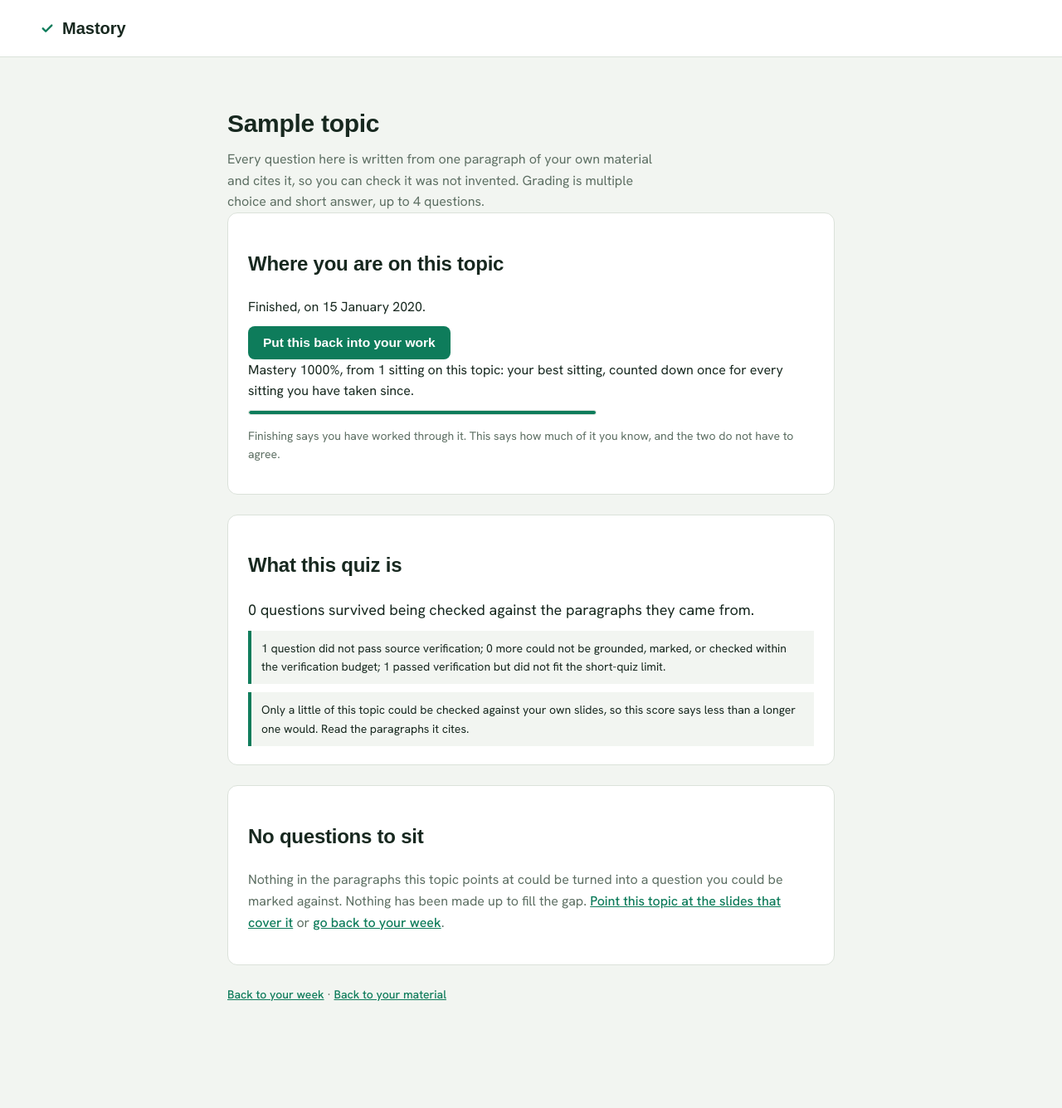
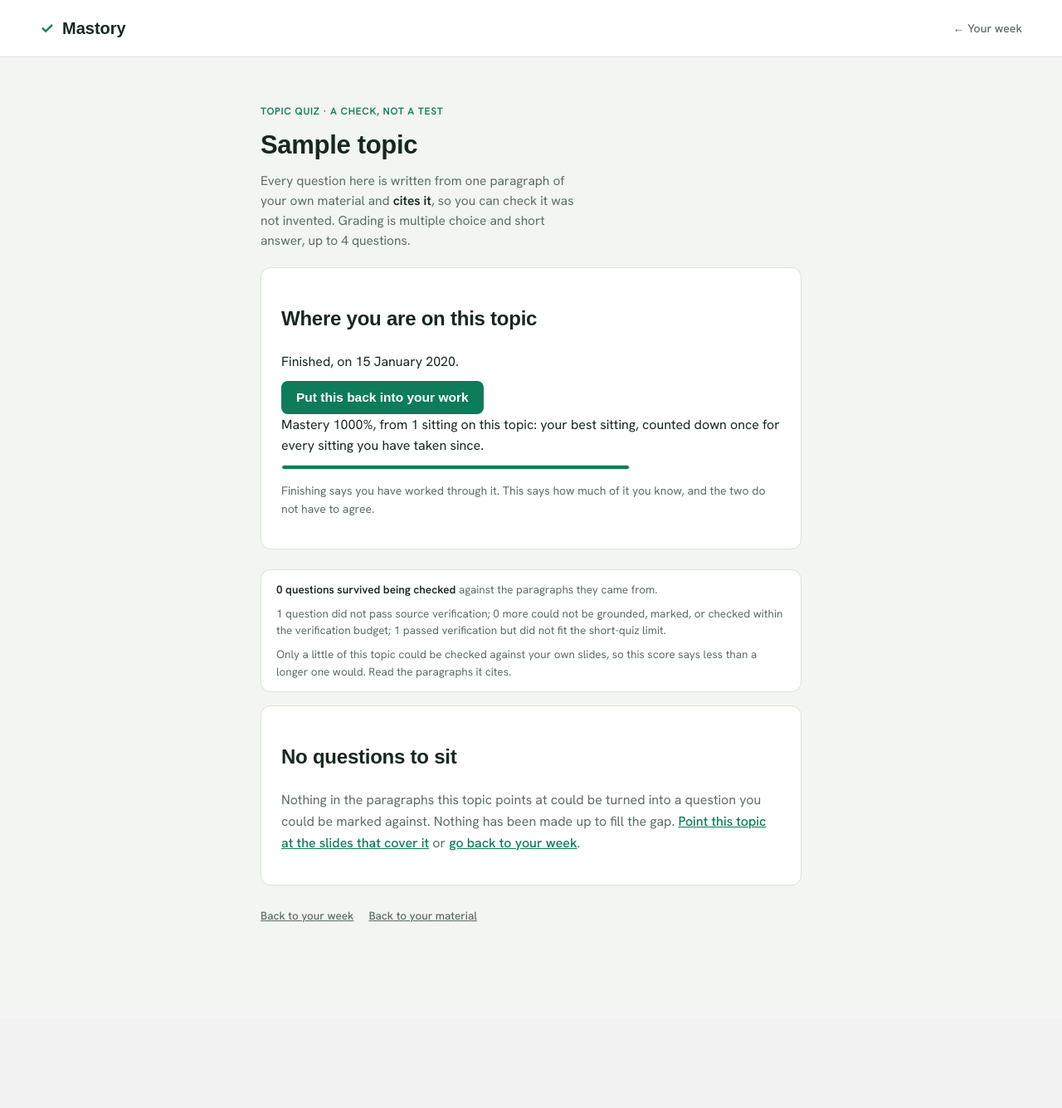
Before and after one commit to Des331150/Mastory, a Django app: page /courses/1/topics/1/quiz/ in a window 1280 px wide. Shown: the whole page at 83% size. After the commit the page ends 1111 px from the top, so only its background shows below. Run offline with Django 5.2, Linux system fonts and the light colour scheme; data comes from the database, SQL or seed files in the repository; tables that the repository leaves empty hold one stand-in row (values such as "Sample post"); data that the repository does not hold is empty; parts of the project's set-up code (start-up, migrations or seed data) failed here and were passed over; some libraries are stand-ins or nearby versions; some web fonts are replaced.

Commit message:
The quiz wears its three locked states

```diff
--- a/material/static/material/reading.css
+++ b/material/static/material/reading.css
@@ -1139,3 +1139,109 @@ details.settings summary { font-weight: 600; font-size: 15.5px; cursor: pointer;
   .index { position: static; display: none; }
   .index.open { display: block; }
 }
+
+/* The quiz in its three locked states (quiz/01 sitting, 02 marked, 03 held):
+   the shape box says what survived the checks, each question is a card that
+   cites its paragraph, and a mark is a word, never an alarm. */
+.quiz-page { max-width: 700px; }
+.quiz-page .kicker {
+  font-size: 12px;
+  font-weight: 600;
+  letter-spacing: 0.06em;
+  text-transform: uppercase;
+  color: var(--green);
+  margin: 0 0 6px;
+}
+.quiz-page h1 { font-weight: 700; font-size: clamp(25px, 3.2vw, 31px); letter-spacing: -0.01em; margin: 0 0 6px; }
+.quiz-page .lede { margin: 0 0 20px; }
+.quiz-page .lede b { color: var(--ink); }
+
+.shape {
+  background: var(--panel);
+  border: 1px solid var(--line);
+  border-radius: 12px;
+  padding: 13px 18px;
+  font-size: 13.5px;
+  color: var(--ink-soft);
+  line-height: 1.55;
+  margin: 0 0 16px;
+}
+.shape b { color: var(--ink); font-weight: 600; }
+.shape .dropped-note,
+.shape .low-confidence { margin: 8px 0 0; padding: 0; border-left: 0; background: transparent; font-size: 13.5px; }
+
+.quiz-page .question {
+  background: var(--panel);
+  border: 1px solid var(--line);
+  border-radius: 12px;
+  padding: 18px 20px 16px;
+  margin: 0 0 10px;
+}
+.quiz-page .question::before { content: none; }
+.quiz-page .question-citation { font-size: 12.5px; color: var(--ink-soft); margin: 0 0 8px; }
+.quiz-page .question-citation a { color: var(--green); font-weight: 600; text-decoration: none; }
+.quiz-page .question-citation a:hover { text-decoration: underline; }
+.quiz-page .question-prompt {
+  font-weight: 600;
+  font-size: 16.5px;
+  line-height: 1.45;
+  margin: 0 0 12px;
+}
+.quiz-page .choices label {
+  display: flex;
+  gap: 10px;
+  align-items: baseline;
+  padding: 9px 12px;
+  border: 1px solid var(--line);
+  border-radius: 8px;
+  font-size: 14.5px;
+  cursor: pointer;
+  margin-bottom: 6px;
+}
+.quiz-page .choices label:hover { border-color: var(--ink-soft); }
+.quiz-page .choices input { accent-color: var(--green); }
+.quiz-page .question input[type="text"] {
+  font: 15px "Hanken Grotesk", sans-serif;
+  color: var(--ink);
+  background: var(--ground);
+  border: 1px solid var(--line);
+  border-radius: 8px;
+  padding: 10px 12px;
+  width: 100%;
+  max-width: 420px;
+}
+
+.quiz-actions { margin: 20px 0 0; display: flex; align-items: center; gap: 14px; flex-wrap: wrap; }
+.quiz-actions .fine { flex-basis: 100%; font-size: 12.5px; color: var(--ink-soft); margin: 0; }
+.quiz-page form + form { margin-top: 4px; }
+
+.quiz-result { padding: 20px 24px; margin: 0 0 16px; }
+.quiz-result h2 { font-weight: 700; font-size: 24px; margin: 0 0 10px; }
+.quiz-result p { font-size: 14px; color: var(--ink-soft); line-height: 1.55; }
+.quiz-result p b { color: var(--ink); font-weight: 600; }
+
+.quiz-page .question.right { border-color: var(--line); border-left: 4px solid var(--green); }
+.quiz-page .question.wrong { border-color: var(--line); border-left: 4px solid var(--flag, #8a5a12); }
+.quiz-page .mark {
+  display: inline-block;
+  font-size: 12px;
+  font-weight: 600;
+  border-radius: 999px;
+  padding: 3px 10px;
+  margin: 0 0 8px;
+}
+.quiz-page .question.right .mark { color: var(--green); background: var(--green-soft); }
+.quiz-page .question.wrong .mark { color: var(--flag, #8a5a12); background: var(--flag-soft, #f7ecd9); }
+.quiz-page .given { font-size: 13.5px; color: var(--ink-soft); margin: 0 0 4px; }
+.quiz-page .expected { font-size: 13.5px; color: var(--ink); line-height: 1.5; }
+.quiz-page .expected b { font-weight: 600; }
+
+.quiz-again {
+  margin: 20px 0 0;
+  display: flex;
+  align-items: center;
+  gap: 14px;
+  flex-wrap: wrap;
+}
+.quiz-page .to-read { margin: 10px 0; padding: 0; list-style: none; }
+.quiz-page .to-read form { margin: 0; }
--- a/material/templates/material/quiz.html
+++ b/material/templates/material/quiz.html
@@ -2,13 +2,18 @@
 
 {% block title %}{{ course.title }}: {{ topic.title }} quiz{% endblock %}
 
+{% block masthead_right %}
+<a class="crumb" href="{% url 'plan' course.pk %}">← Your week</a>
+{% endblock %}
+
 {% block content %}
 <div class="quiz-page">
   <header class="quiz-head">
+    <p class="kicker">Topic quiz · a check, not a test</p>
     <h1>{{ topic.title }}</h1>
-    <p class="muted">
+    <p class="lede">
       Every question here is written from one paragraph of your own material and
-      cites it, so you can check it was not invented. Grading is multiple choice
+      <b>cites it</b>, so you can check it was not invented. Grading is multiple choice
       and short answer, up to {{ limit }} questions.
     </p>
     {% if error %}<p class="error" role="alert">{{ error }}</p>{% endif %}
@@ -97,12 +102,9 @@
   </section>
 
   {% if quiz %}
-    <section class="panel quiz-shape">
-      <h2>What this quiz is</h2>
-      <p class="quiz-count">
-        {{ quiz.count }} question{{ quiz.count|pluralize }} survived being checked
+    <div class="shape">
+      <b>{{ quiz.count }} question{{ quiz.count|pluralize }} survived being checked</b>
       against the paragraphs they came from.
-      </p>
       {% if quiz.dropped %}
         <p class="dropped-note">
           {% if quiz.verification_rejected != None and quiz.cut != None %}
@@ -122,7 +124,7 @@
       {% if quiz.low_confidence %}
         <p class="low-confidence" role="status">{{ quiz.note }}</p>
       {% endif %}
-    </section>
+    </div>
   {% endif %}
 
   {% if not quiz %}
@@ -190,11 +192,12 @@
               {% else %}
                 <label class="visually-hidden" for="answer-{{ question.pk }}">Your answer</label>
                 <input id="answer-{{ question.pk }}" type="text" name="q-{{ question.pk }}"
-                       autocomplete="off" />
+                       autocomplete="off" placeholder="Your answer" />
               {% endif %}
             </li>
           {% endfor %}
         </ol>
+        <div class="quiz-actions">
           {% if spent %}
             <p class="muted">
               You have sat these questions. A retake of them would be the same
@@ -203,11 +206,12 @@
           {% else %}
             <button type="submit">Mark my answers</button>
           {% endif %}
-      </form>
-
-      <form method="post" action="{% url 'topic-quiz-rewrite' course.pk topic.pk %}">
-        {% csrf_token %}
-        <button type="submit" class="quiet">Write different questions</button>
+          <button type="submit" class="quiet" formaction="{% url 'topic-quiz-rewrite' course.pk topic.pk %}"
+                  formnovalidate>Write different questions</button>
+          <p class="fine">Marking is instant and costs nothing. A retake is a new set
+            of questions from the same paragraphs; the same questions twice would
+            teach you the answer key, not the topic.</p>
+        </div>
       </form>
     {% endif %}
   {% else %}
@@ -226,13 +230,13 @@
       </p>
       <p class="standing-finished">
         {% if result.failed %}
-          That is a failing sitting, and it has still finished this topic: you
+          That is a failing sitting, and <b>it has still finished this topic</b>: you
           worked through it, so it is off your outstanding work either way - and
           the button above puts it back in whenever you want it. What
           you know about it is the mastery figure above, which is a different
           number and can go up.
         {% else %}
-          That has finished this topic, which is what takes it off your
+          That has <b>finished this topic</b>, which is what takes it off your
           outstanding work - and the button above takes it back out whenever you
           want it there again.
         {% endif %}
@@ -260,7 +264,7 @@
           {% endif %}
           {% if not answer.correct %}
             <p class="expected">
-              What the paragraph says: {{ answer.question.answers|join:" or " }}
+              <b>What the paragraph says:</b> {{ answer.question.answers|join:" or " }}
             </p>
           {% endif %}
         </li>
@@ -268,16 +272,19 @@
     </ol>
 
     {% if not reread.required %}
+      <div class="quiz-again">
         <form method="post" action="{% url 'topic-quiz-rewrite' course.pk topic.pk %}">
           {% csrf_token %}
-        <button type="submit" class="quiet">Try it again with different questions</button>
+          <button type="submit">Try it again with different questions</button>
         </form>
+        <a class="quiet-link" href="{% url 'plan' course.pk %}">Back to your week</a>
+      </div>
     {% endif %}
   {% endif %}
 
-  <p class="muted small">
-    <a href="{% url 'plan' course.pk %}">Back to your week</a> &middot;
+  <nav class="foot">
+    <a href="{% url 'plan' course.pk %}">Back to your week</a>
     <a href="{% url 'course-read' course.pk %}">Back to your material</a>
-  </p>
+  </nav>
 </div>
 {% endblock %}
```
Lines whose indentation alone changed are shown as unchanged.
